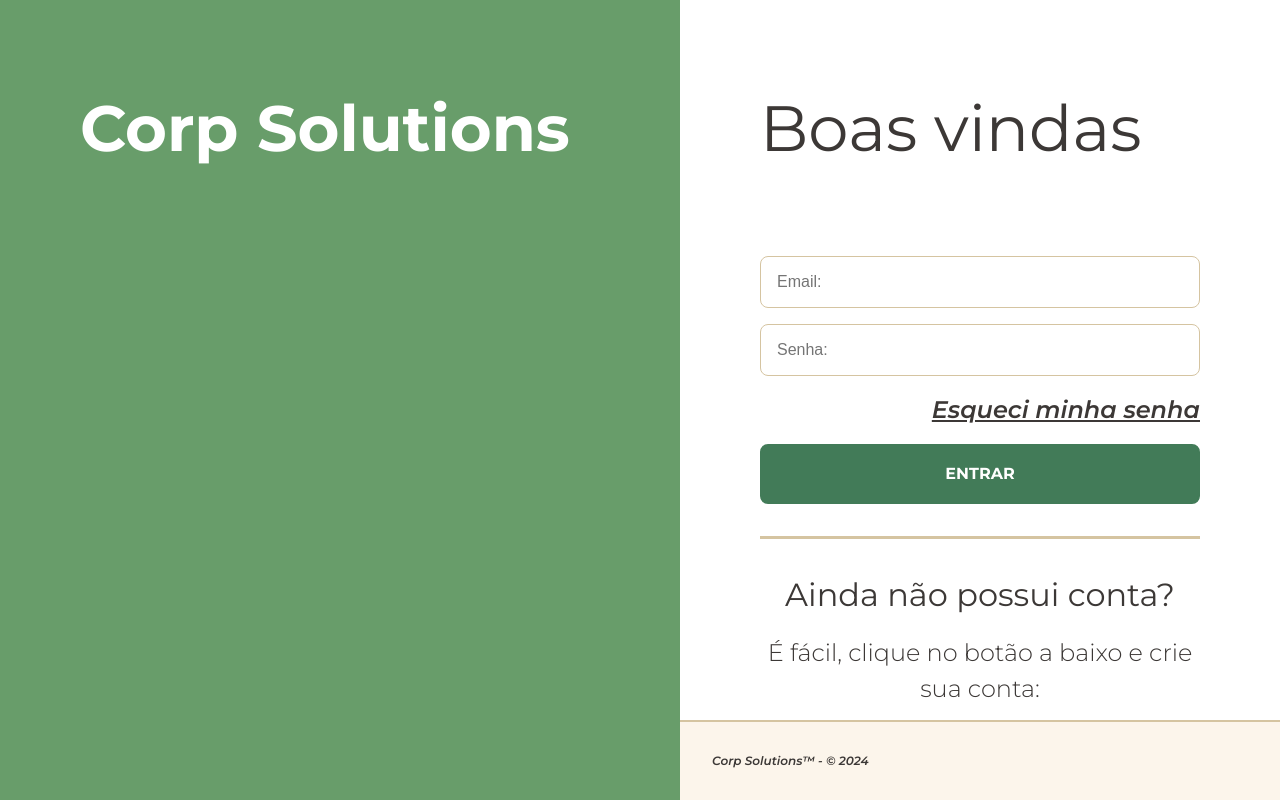
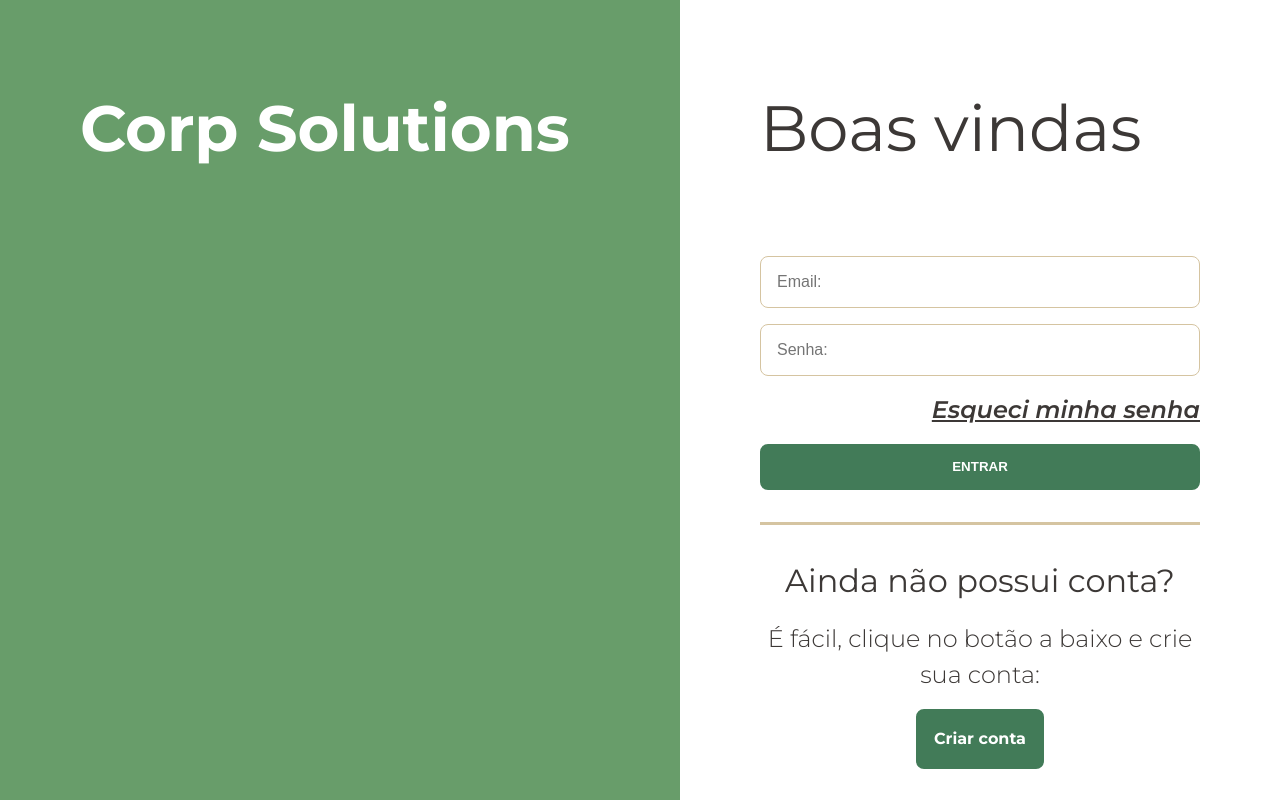
Before and after one commit to joaolucasMota/adahack-time-fe-3, a React (Vite) app: page /login in a window 1280 px wide. Shown: the top 800 px of the page. Built offline with nearby package versions, Linux system fonts and the light colour scheme.

Commit message:
feat: implementação de login e cadastro com firebase

```diff
--- a/src/pages/LoginPage/index.tsx
+++ b/src/pages/LoginPage/index.tsx
@@ -1,51 +1,55 @@
+import * as S from "./styled";
+import { useForm } from "react-hook-form";
 import { Button } from "../../components/Button";
 import { Footer } from "../../components/Footer";
-import { InputComponent } from "../../components/Input";
-import { Container, DivLogin, DivTitle, Divider, LoginContainer, NewAccount, RememberPassword, StyledInputComponent, Bottom } from "./styled";
+import { signInWithEmailAndPassword } from "firebase/auth";
+import { auth } from "../../services/firebaseConnection";
+import { useNavigate } from "react-router-dom";
 
 
 export const LoginPage = () => {
 
+    const { register, handleSubmit } = useForm();
+    const navigate = useNavigate();
 
+    const onSubmit = async (data: any) => {
+        const { email, password } = data;
+        try {
+            await signInWithEmailAndPassword(auth, email, password);
+            navigate('/');
+        } catch (error) {
+            throw (error)
+        }
+    };
     return (
-        <Container>
-            <DivTitle>
+        <S.Container>
+            <S.DivTitle>
                 <h1>Corp Solutions</h1>
-            </DivTitle>
-
-
-            <DivLogin>
-                <LoginContainer>
-
+            </S.DivTitle>
+            <S.DivLogin>
+                <S.LoginContainer>
                     <h2>Boas vindas</h2>
-                    <StyledInputComponent type="email" placeholder="Email:" />
-                    <InputComponent type="password" placeholder="Senha:" />
-                    <RememberPassword>
-                        <a>Esqueci minha senha</a>
-                    </RememberPassword>
-                    <Button text="ENTRAR" to={""} />
-                    <Divider />
-
-                    <NewAccount>
+                    <S.Form onSubmit={handleSubmit(onSubmit)}>
+                        <S.Input type="email" placeholder="Email:" {...register("email")} />
+                        <S.Input type="password" placeholder="Senha:" {...register("password")} />
+                        <S.RememberPassword>
+                            <a>Esqueci minha senha</a>
+                        </S.RememberPassword>
+                        <input value="ENTRAR" type="submit" />
+                    </S.Form>
+                    <S.Divider />
+                    <S.NewAccount>
                         <h3>
                             Ainda não possui conta?
                         </h3>
-
                         <p>
                             É fácil, clique no botão a baixo e crie sua conta:
                         </p>
-
                         <Button text="Criar conta" to="/register" />
-                    </NewAccount>
-
-                </LoginContainer>
-
-                <Bottom>
-                    <Footer />
-                </Bottom>
-
-            </DivLogin>
-
-        </Container>
+                    </S.NewAccount>
+                </S.LoginContainer>
+                <Footer />
+            </S.DivLogin>
+        </S.Container>
     );
 };
--- a/src/pages/LoginPage/styled.ts
+++ b/src/pages/LoginPage/styled.ts
@@ -1,5 +1,4 @@
 import styled from "styled-components";
-import { InputComponent } from "../../components/Input";
 
 export const Container = styled.div`
     display: flex;
@@ -41,7 +40,7 @@ export const DivLogin = styled.div`
 `;
 
 export const LoginContainer = styled.div`
-
+    flex: 1;
     display: flex;
     flex-direction: column;
     padding: 5rem;
@@ -92,8 +91,20 @@ export const Form = styled.form`
     }
 `;
 
-export const StyledInputComponent = styled(InputComponent)`
-  margin-bottom: 1rem;
+
+export const Input = styled.input`
+  padding: 1rem;
+  border: 1px solid var(--bg-color-03);
+  border-radius: .5rem;
+  font-size: 1rem;
+  outline: none;
+  &:focus {
+    border-color: var(--bg-color-03);
+    box-shadow: 0 0 5px var(--bg-color-03);
+  }
+  &:first-child {
+    margin-bottom: 1rem;
+  }
 `;
 
 export const RememberPassword = styled.div`
@@ -147,14 +158,3 @@ export const NewAccount = styled.div`
         }
   }
 `;
-
-export const Bottom = styled.div`
-    position: fixed;
-    bottom: 0;
-    width: 100%;
-
-    @media (max-width: 720px)
-    {
-    display: none;
-    }
-`;
--- a/src/pages/RegisterPage/index.tsx
+++ b/src/pages/RegisterPage/index.tsx
@@ -1,36 +1,59 @@
+import * as S from "./styled";
 import { Footer } from "../../components/Footer";
-import { Bottom, Container, DivLogin, DivTitle, Form, RegisterContainer } from "./styled";
 import { useForm } from "react-hook-form";
-import axios from "axios";
-import { USERS_BASE_URL } from "../../util/api";
+import { createUserWithEmailAndPassword } from "firebase/auth";
+import { auth } from "../../services/firebaseConnection";
+import { useNavigate } from "react-router-dom";
+
+interface RegisterFormData {
+    nome: string;
+    email: string;
+    password: string;
+    identidadeGenero: string;
+    orientacaoSexual: string;
+    etnia: string;
+    deficiencia: string;
+    religiao: string;
+    statusSocioeconomico: string;
+    idade: string;
+    statusMarital: string;
+    nacionalidade: string;
+    rendaFamiliar: string;
+    nivelEducacao: string;
+    experienciaMigracaoRefugio: string;
+}
 
 
 export const RegisterPage = () => {
 
-    const { register, handleSubmit } = useForm();
+    const { register, handleSubmit } = useForm<RegisterFormData>();
 
-    const onSubmit = async (data : any) => {
+    const navigate = useNavigate();
+
+    const onSubmit = async (data: RegisterFormData) => {
+        const { email, password } = data;
         try {
-            const response = await axios.post(USERS_BASE_URL, data);
-            console.log(response.data);
+            await createUserWithEmailAndPassword(auth, email, password);
+            navigate('/');
         } catch (error) {
-            throw(error);
+            throw (error)
+
         }
     };
 
     return (
-        <Container>
-            <DivTitle>
+        <S.Container>
+            <S.DivTitle>
                 <h1>Corp Solutions</h1>
-            </DivTitle>
+            </S.DivTitle>
 
 
-            <DivLogin>
-                <RegisterContainer>
+            <S.DivLogin>
+                <S.RegisterContainer>
 
                     <h2>Registre-se</h2>
 
-                    <Form onSubmit={handleSubmit(onSubmit)}>
+                    <S.Form onSubmit={handleSubmit(onSubmit)}>
                         <div>
                             <label>Nome:</label>
                             <input {...register("nome")} type="text" />
@@ -41,7 +64,7 @@ export const RegisterPage = () => {
                         </div>
                         <div>
                             <label>Senha:</label>
-                            <input {...register("senha")} type="password" />
+                            <input {...register("password")} type="password" />
                         </div>
                         <div>
                             <label>Identidade de Gênero:</label>
@@ -198,19 +221,10 @@ export const RegisterPage = () => {
                             </select>
                         </div>
                         <input type="submit" value="Enviar" />
-                    </Form>
-
-
-
-                </RegisterContainer>
-
-                <Bottom>
-                    <Footer />
-                </Bottom>
-
-            </DivLogin>
-
-
-        </Container>
+                    </S.Form>
+                </S.RegisterContainer>
+                <Footer />
+            </S.DivLogin>
+        </S.Container>
     );
 };
--- a/src/pages/RegisterPage/styled.ts
+++ b/src/pages/RegisterPage/styled.ts
@@ -40,7 +40,7 @@ export const DivLogin = styled.div`
 `;
 
 export const RegisterContainer = styled.div`
-
+    flex: 1;
     display: flex;
     flex-direction: column;
     padding: 5rem;
@@ -114,15 +114,3 @@ export const Form = styled.form`
     }
   }
 `;
-
-
-export const Bottom = styled.div`
-    position: fixed;
-    bottom: 0;
-    width: 100%;
-
-    @media (max-width: 720px)
-    {
-    display: none;
-    }
-`;
```
